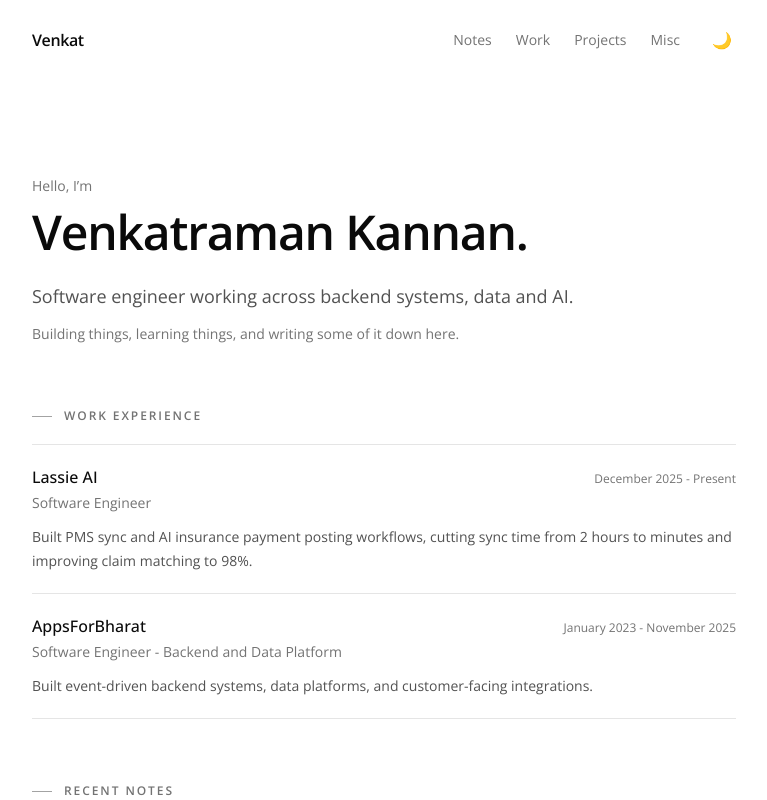
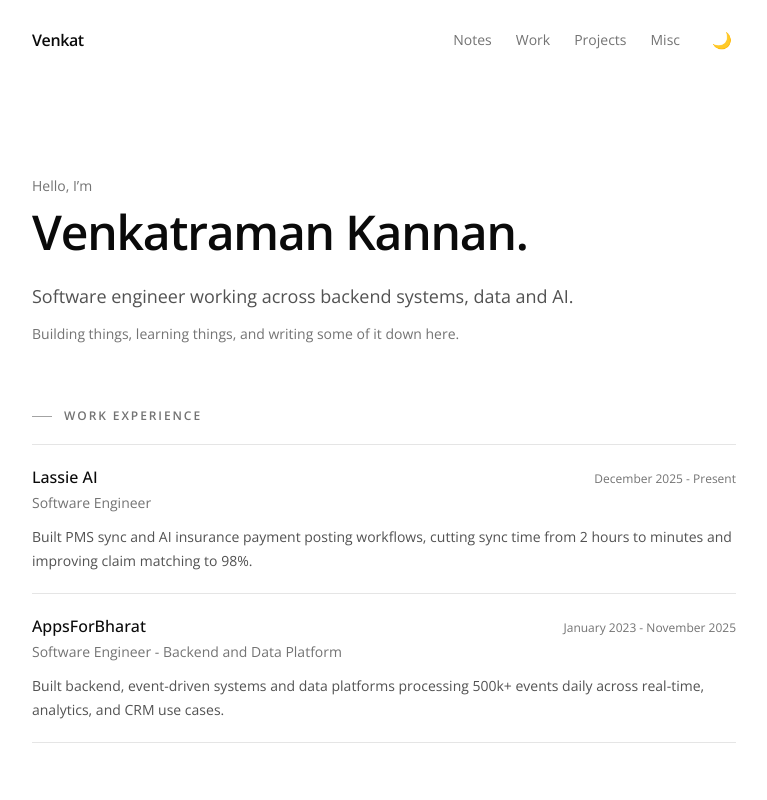
Before and after one commit to venkxycodes/portfolio, a React (Vite) app: page / in a window 1280 px wide. Shown: the top 800 px of the page, without its empty margins (256-1023 px from the left). Built offline with nearby package versions, Linux system fonts and the light colour scheme.

Commit message:
Refine AppsForBharat summary

```diff
--- a/src/data/experiences.ts
+++ b/src/data/experiences.ts
@@ -22,7 +22,7 @@ export const experiences: Experience[] = [
   {
     slug: 'appsforbharat', company: 'AppsForBharat', role: 'Software Engineer - Backend and Data Platform', dates: 'January 2023 - November 2025', location: 'Bengaluru, India',
     stack: 'Go, PostgreSQL, MongoDB, Redis, AWS, GCP BigQuery, Bitbucket CI/CD',
-    highlight: 'Built event-driven backend systems, data platforms, and customer-facing integrations.',
+    highlight: 'Built backend, event-driven systems and data platforms processing 500k+ events daily across real-time, analytics, and CRM use cases.',
     bullets: [],
     timeline: [
       {
```
